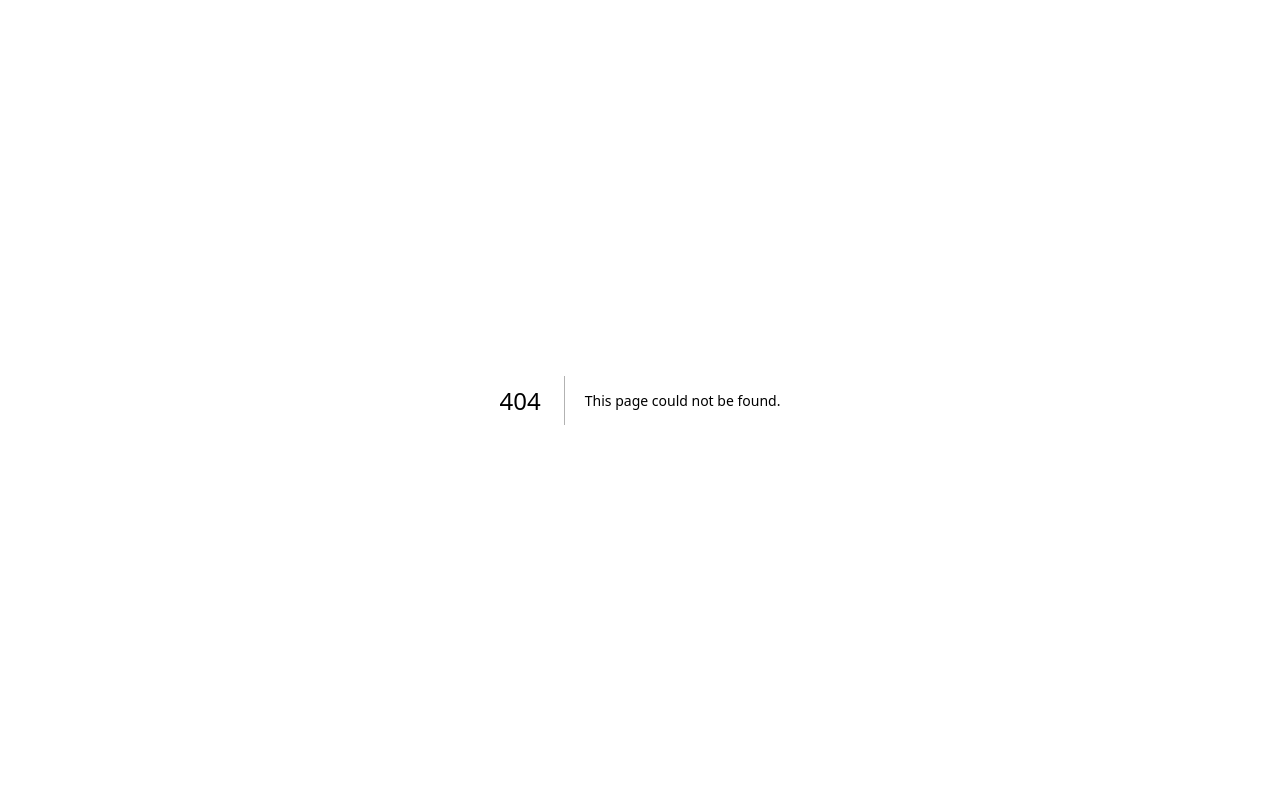
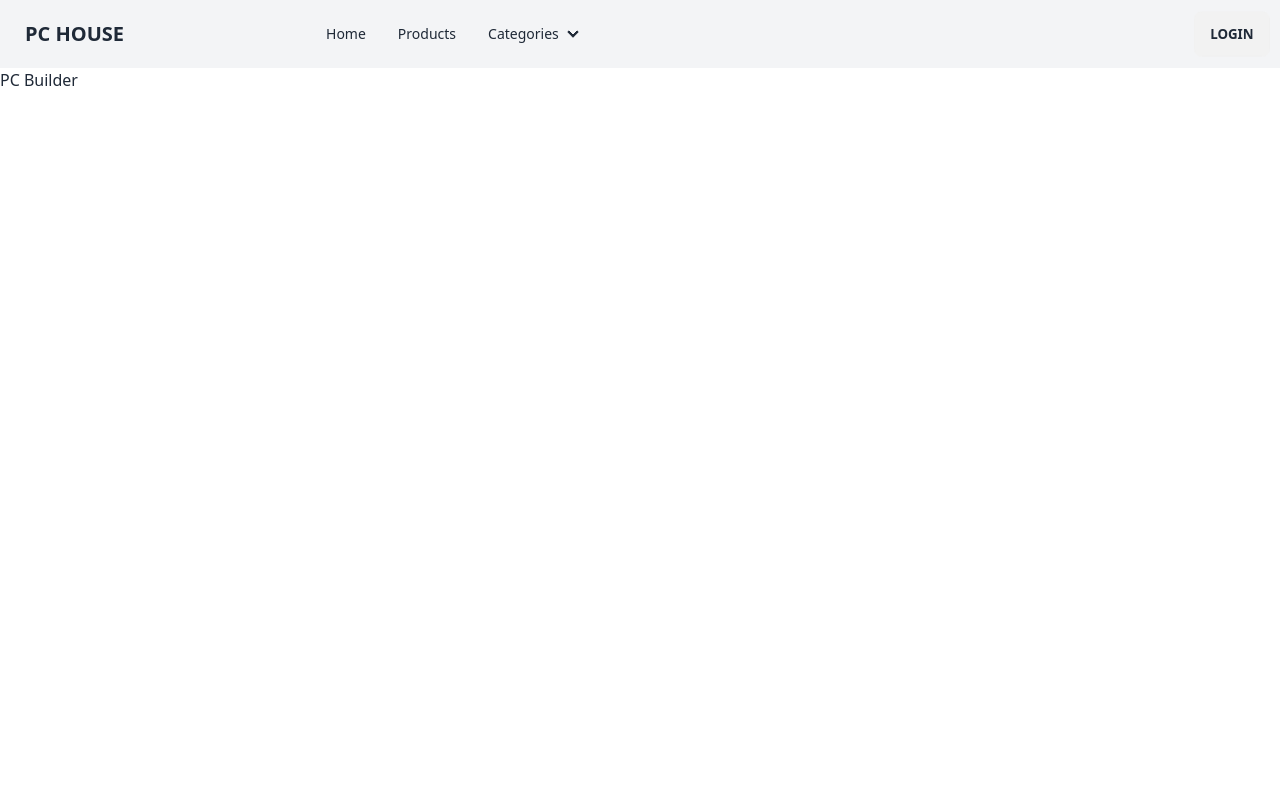
Before and after one commit to Rasel5267/assignment-6, a Next.js app: page /pc-builder in a window 1280 px wide. Before the commit this address had no page. Shown: the top 800 px of the page. Built offline with nearby package versions, Linux system fonts and the light colour scheme; no server answers; what @shrutibalasa/tailwind-grid-auto-fit would draw is missing.

Commit message:
[done] add pc builder page

```diff
--- /dev/null
+++ b/src/pages/pc-builder.tsx
@@ -0,0 +1,12 @@
+import Layout from "@/components/layout/Layout";
+import React, { ReactElement } from "react";
+
+const PcBuilder = () => {
+	return <div>PC Builder</div>;
+};
+
+PcBuilder.getLayout = function getLayout(page: ReactElement) {
+	return <Layout>{page}</Layout>;
+};
+
+export default PcBuilder;
```
